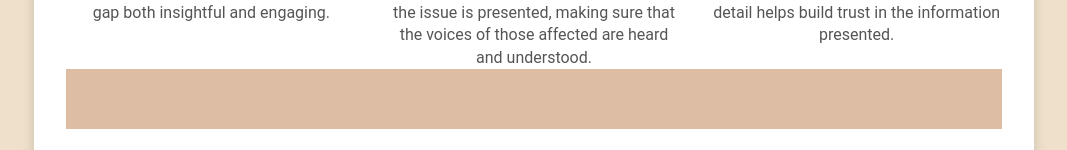
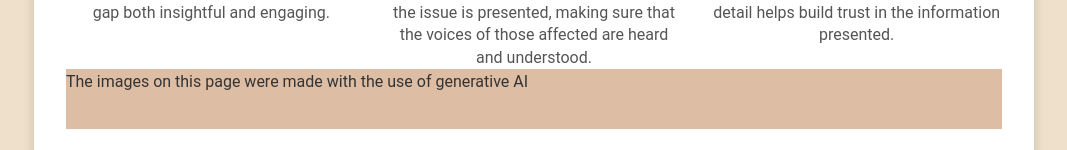
Before and after one commit to ktyler05/KKA_PayGap, a React (Create React App) app in the folder kka_ppaygapapp/: page /About in a window 1280 px wide. Shown: the part 1158-1308 px from the top of the page, without its empty margins (106-1173 px from the left). Built offline with nearby package versions, Linux system fonts and the light colour scheme.

Commit message:
disclaimer
disclamer added

```diff
--- a/kka_ppaygapapp/src/About.js
+++ b/kka_ppaygapapp/src/About.js
@@ -83,7 +83,11 @@ function About() {
           </p>
         </div>
       </div>
-      <footer></footer>
+      <footer>
+      <p>
+            The images on this page were made with the use of generative AI
+          </p>
+      </footer>
     </div>
   );
 }
```
